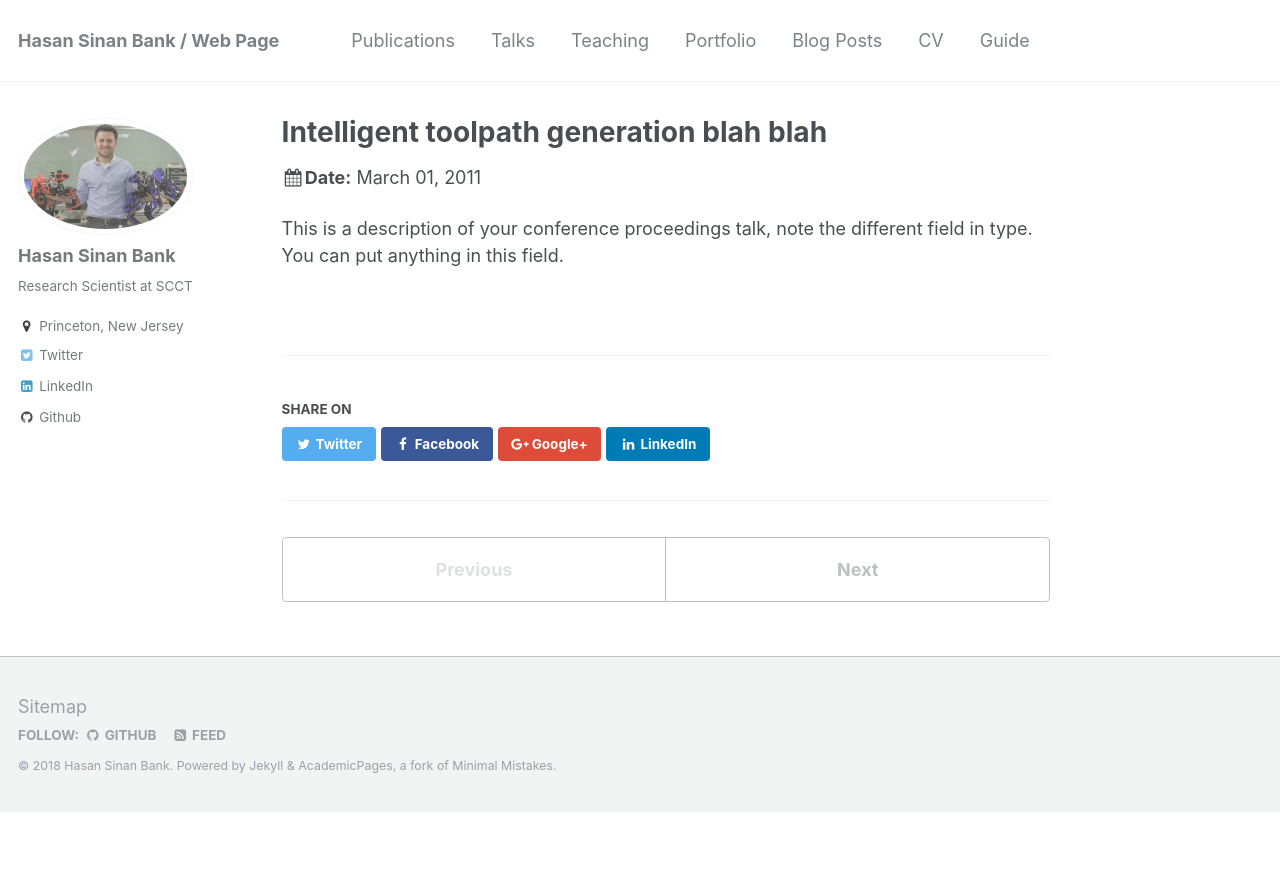
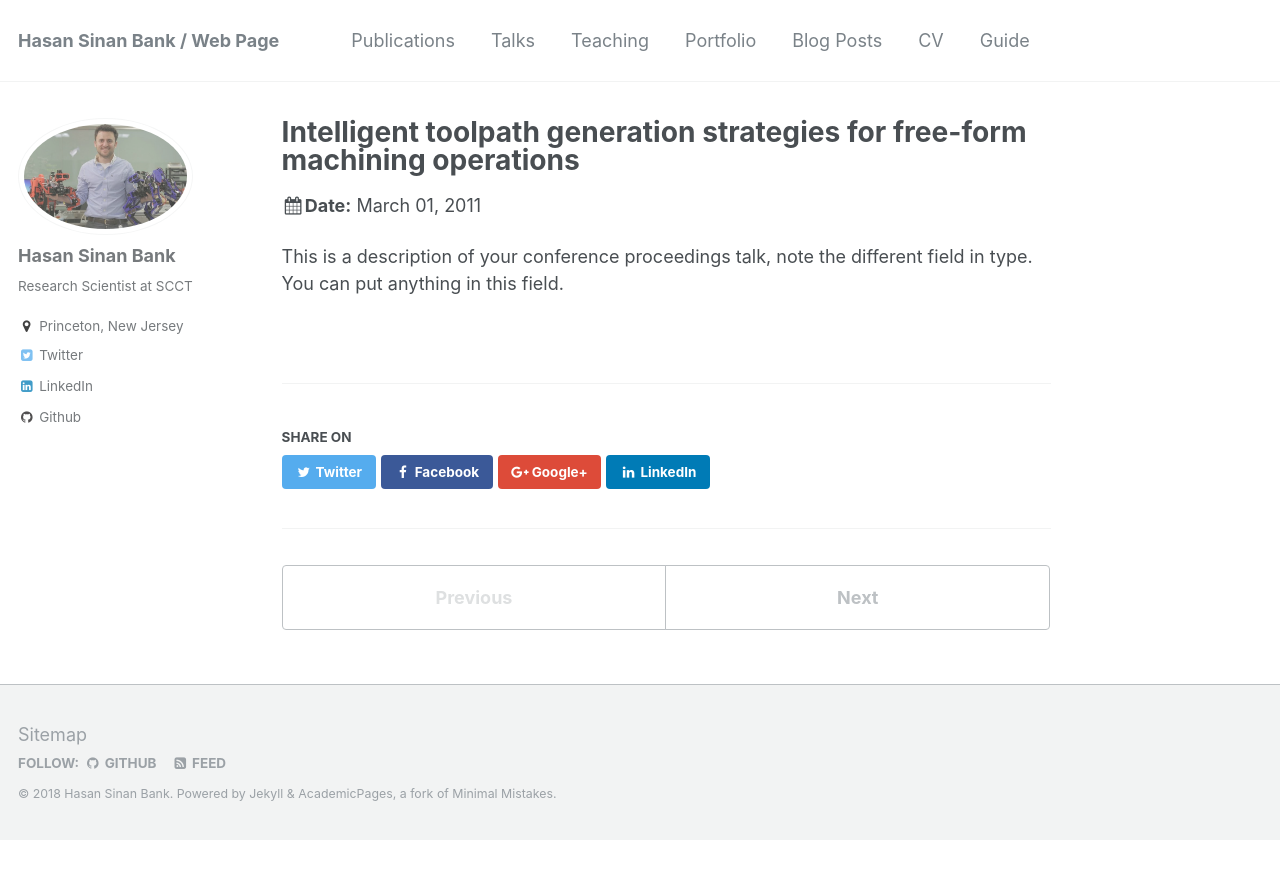
Before and after one commit to bankh/bankh.github.io, a Jekyll site: the page built from _talks/2011-intelligent.md, in a window 1280 px wide. Shown: the top 879 px of the page. Built offline with Jekyll 4.4.1, drawn with Linux system fonts in a browser that asks for light colours.

Commit message:
update web page

```diff
--- a/_talks/2014-03-01-talk-3.md
+++ b/_talks/2011-intelligent.md
@@ -1,9 +1,9 @@
 ---
-title: "Intelligent toolpath generation blah blah"
+title: "Intelligent toolpath generation strategies for free-form machining operations"
 collection: talks
 type: "Conference proceedings talk"
-permalink: /talks/2014-03-01-talk-3
-venue: "Ulusal Talasli Imalat Kongresi"
+permalink: /talks/2011-intelligent
+venue: "International Machining Conference"
 date: 2011-03-01
 location: "Istanbul, Turkiye"
 ---
```
Also changed, not shown: _talks/2013-03-01-tutorial-1.md (deleted, +0 -13 lines), _talks/2014-02-01-talk-2.md (deleted, +0 -13 lines), _talks/2018-NIST.md (renamed from _talks/2012-03-01-talk-1.md, +1 -1 lines).
